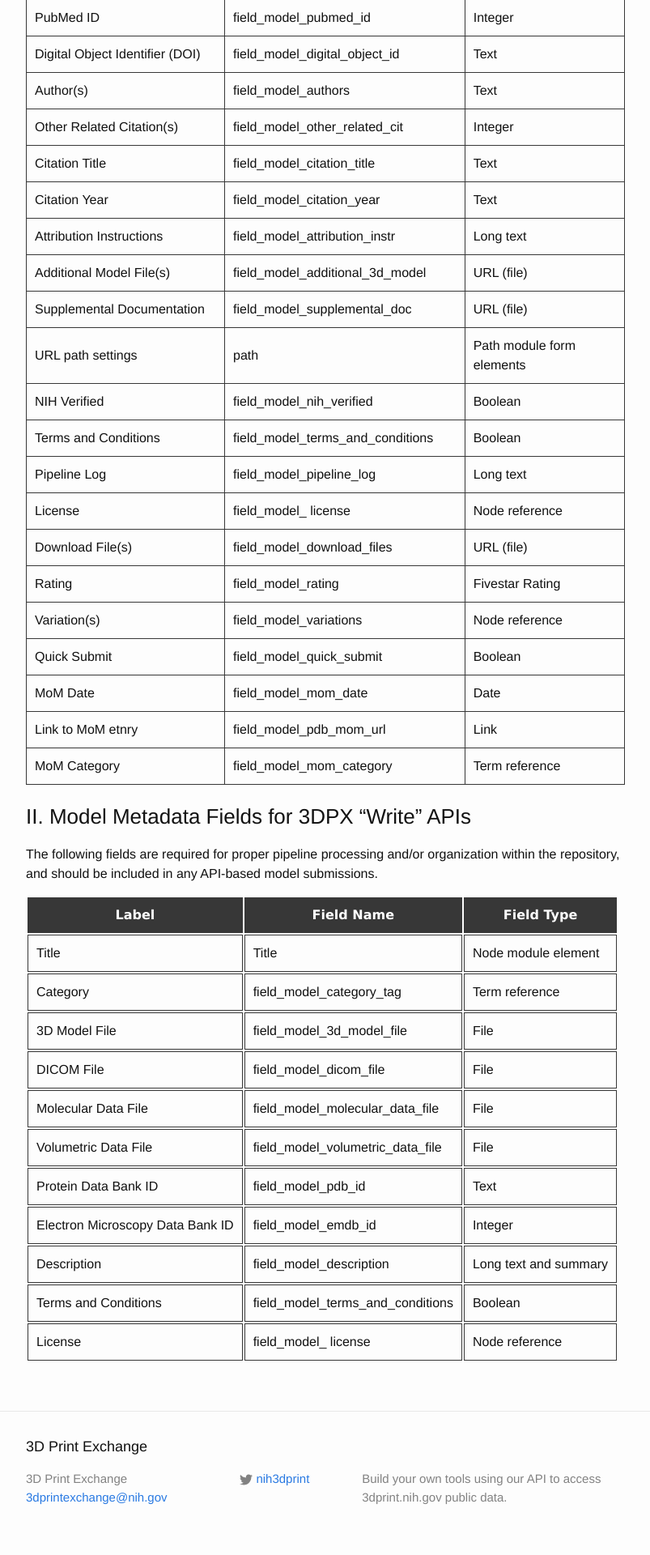
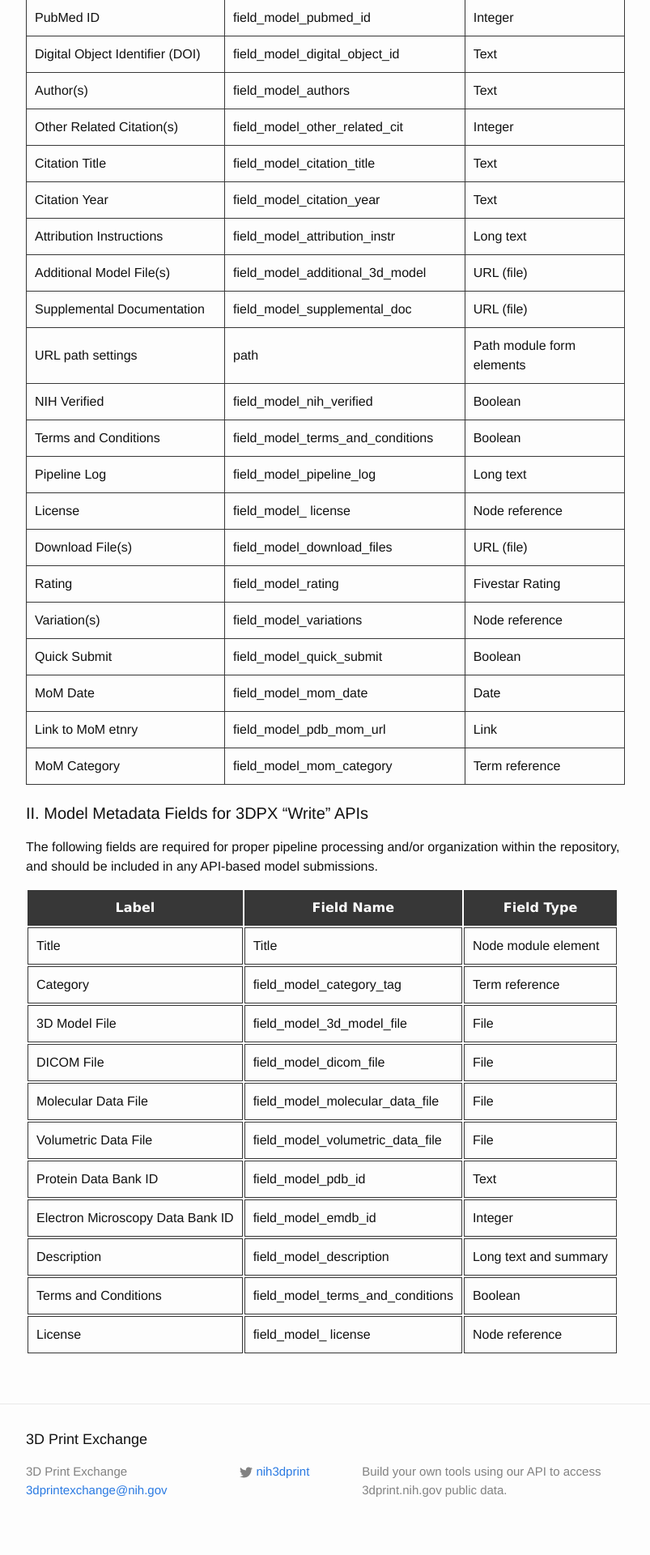
Before and after one commit to niaid/3dpx_api, a Jekyll site: the page built from field_reference.md, in a window 1280 px wide. Shown: the part 2452-4372 px from the top of the page at 81% size, without its empty margins (238-1041 px from the left). Built offline with Jekyll 4.4.1, drawn with Linux system fonts in a browser that asks for light colours.

Commit message:
minor presentation fix

```diff
--- a/field_reference.md
+++ b/field_reference.md
@@ -25,7 +25,8 @@ permalink: /field_reference/
   {% endfor %}
   </tbody>
 </table>
-### II. Model Metadata Fields for 3DPX "Write" APIs
+
+#### II. Model Metadata Fields for 3DPX "Write" APIs
 The following fields are required for proper pipeline processing and/or organization within the repository, and should be included in any API-based model submissions.
 
 <table>
```
